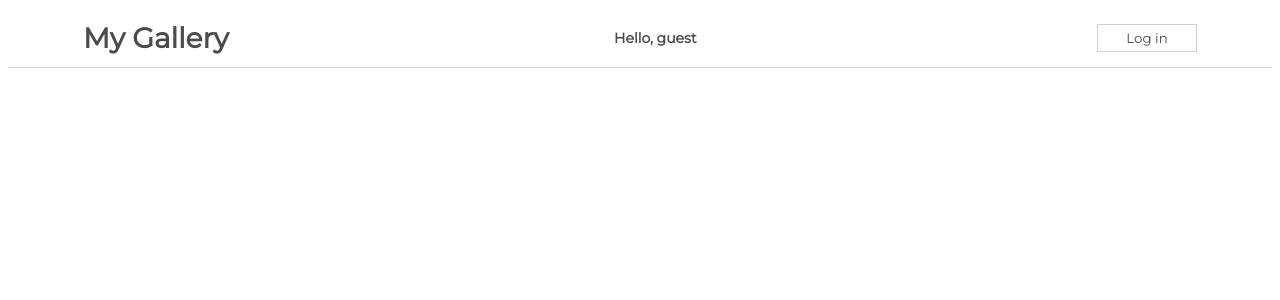
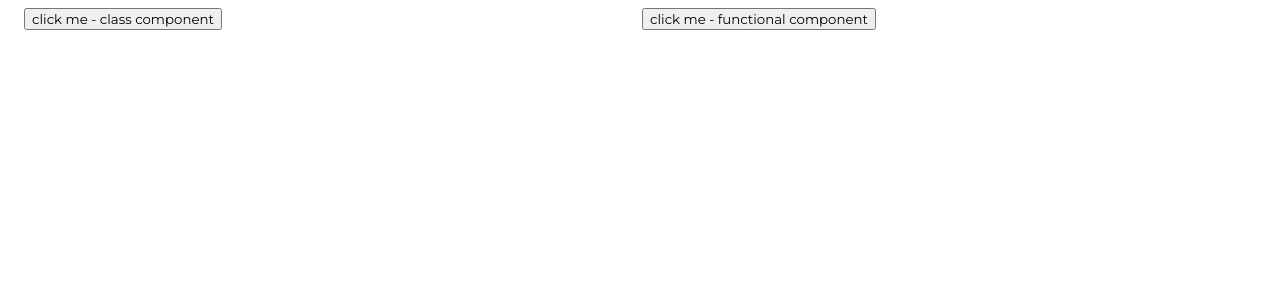
Before and after one commit to antoniog675/react-challenege-project, a React (Create React App) app in the folder my-app/: page / in a window 1280 px wide. Shown: the top 300 px of the page. Built offline with nearby package versions, Linux system fonts and the light colour scheme.

Commit message:
added event handlers to functinonal and class components

```diff
--- a/my-app/src/App.js
+++ b/my-app/src/App.js
@@ -1,10 +1,12 @@
 import css from './App.module.css';
-import NavBarSimple from './components/NavBar';
+import EventsClass from './components/EventsClass';
+import EventsFunctionality from './components/Events.Functionality';
 
 function App() {
   return (
     <div className={css.App}>
-      <NavBarSimple />
+      <EventsClass />
+      <EventsFunctionality />
     </div>
   );
 }
--- /dev/null
+++ b/my-app/src/components/Events.Functionality.js
@@ -0,0 +1,14 @@
+import React from 'react'
+
+function EventsFunctionality() {
+        function clickHandler() {
+            console.log("Clicked the functional component")
+        }
+  return (
+    <div>
+        <button onClick={clickHandler}>click me - functional component</button>
+    </div>
+  )
+}
+
+export default EventsFunctionality
--- /dev/null
+++ b/my-app/src/components/EventsClass.js
@@ -0,0 +1,16 @@
+import React, { Component } from 'react'
+
+export class EventsClass extends Component {
+    clickHandler(){
+        console.log("Clicked the class component")
+    }
+  render() {
+    return (
+      <div>
+        <button onClick={this.clickHandler}>click me - class component</button>
+        </div>
+    )
+  }
+}
+
+export default EventsClass
```
Also changed, not shown: my-app/src/components/ES7Snippets.js (added, +48 -0 lines).
